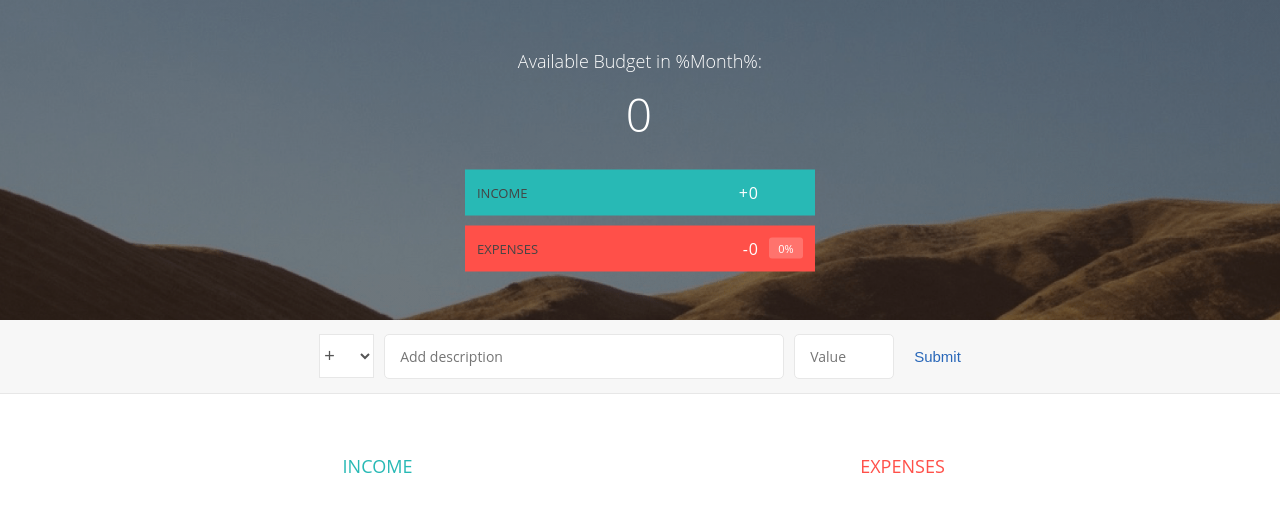
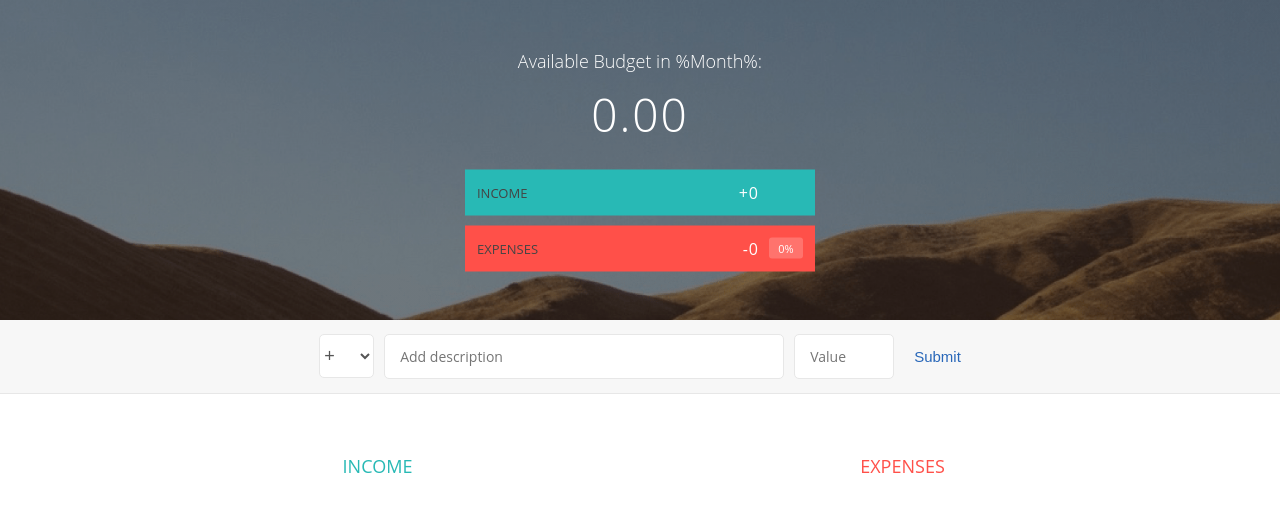
Before and after one commit to fakorede-bolu/Shopify, a React (Create React App) app: page / in a window 1280 px wide. Shown: the top 512 px of the page. Built offline with nearby package versions, Linux system fonts and the light colour scheme.

Commit message:
individual percentage calculation done

```diff
--- a/src/App.js
+++ b/src/App.js
@@ -16,7 +16,8 @@ class App extends Component {
       description: '',
       value: '',
       inc: 0,
-      exp: 0
+      exp: 0,
+      indVal: 0
 
     }
   }
@@ -49,11 +50,13 @@ class App extends Component {
       console.log(this.state.budgetList.inc);
 
     } else if (this.state.type === 'exp') {
+
       this.state.budgetList.exp.push({
         Id: (this.state.budgetList.exp.length-1) + 1,
         Type: this.state.type,
         Description: this.state.description,
-        Value: this.state.value
+        Value: this.state.value,
+        Percentage: Math.round((this.state.value/ this.state.inc) * 100)
       })
       this.setState({ type: "inc", description: "", value: "" })
 
@@ -62,11 +65,10 @@ class App extends Component {
 
   }
 
-
   onSubmit = () => {
     this.AddItem();
     this.Inctotals();
-    this.Exptotals()
+    this.Exptotals();
   }
 
   keyPress = (event) => {
@@ -117,9 +119,9 @@ class App extends Component {
   render() {
     return (
       <div className="App">
-        <Top totalInc={this.state.inc} totalExp={this.state.exp} budget={this.state.budget} percent = {this.state.percentage}/>
+        <Top totalInc={this.state.inc} totalExp={this.state.exp} budget={this.state.budget} percent = {this.state.percentage} />
         <Input value = {this.state.value} type = {this.state.type} description = {this.state.description} typeChange = {this.typeChange} desChange = {this.desChange} valChange = {this.valChange} onSubmit = {this.onSubmit} onKeyPress = {this.keyPress}/>
-        <Item Income={this.state.budgetList.inc} Expense={this.state.budgetList.exp} DelIncItem = {this.DelIncItem} DelExpItem={this.DelExpItem}/>
+        <Item Income={this.state.budgetList.inc} Expense={this.state.budgetList.exp} DelIncItem={() => this.DelIncItem} DelExpItem={() => this.DelExpItem}/>
       </div>
     );
   }
--- a/src/components/item/Item.js
+++ b/src/components/item/Item.js
@@ -2,8 +2,8 @@ import React, {Component} from 'react';
 
 
 class Item extends Component {
+    render() {
 
-    render() {
        const IncItem = this.props.Income.map((value, index) => {
            if (value.Type === 'inc' && value.Description !== '' && value.Value !== '') {
                 return (
@@ -12,7 +12,7 @@ class Item extends Component {
                             <div className="right clearfix">
                                 <div className="item__value" >+ {value.Value}</div>
                                 <div className="item__delete">
-                                    <button className="item__delete--btn" onClick={()=> this.props.DelIncItem(index)}><i className="ion-ios-close-outline"></i>Del</button>
+                                    <button className="item__delete--btn" onClick={this.props.DelIncItem(index)}><i className="ion-ios-close-outline"></i>Del</button>
                                 </div>
                             </div>
                         </div>
@@ -30,9 +30,9 @@ class Item extends Component {
                             <div className="item__description">{value.Description}</div>
                             <div className="right clearfix">
                                 <div className="item__value" >- {value.Value}</div>
-                                <div className="item__percentage">21%</div>
+                                <div className="item__percentage">{value.Percentage}%</div>
                                 <div className="item__delete">
-                                    <button className="item__delete--btn" onClick={() => this.props.DelExpItem( index)}><i className="ion-ios-close-outline"></i>del</button>
+                                    <button className="item__delete--btn" onClick={ this.props.DelExpItem( index)}><i className="ion-ios-close-outline"></i>del</button>
                                 </div>
                             </div>
                         </div>
--- a/src/components/top/Top.js
+++ b/src/components/top/Top.js
@@ -2,18 +2,26 @@ import React from "react";
 
 const Top = ({totalInc, totalExp}) => {
 
-        let budget = 0;
+        let budget = `0.00`;
         if (totalInc > totalExp) {
             budget = `+ ${totalInc - (totalExp)}`
+        } else if (totalExp > totalInc) {
+            budget = `- ${totalExp}`
         }
+
 
 
         let percentage;
         if (totalInc === 0 || totalExp > totalInc) {
             percentage = `0%`
-         } else {
+         } else if (totalInc > totalExp) {
             percentage = `${Math.round((totalExp / totalInc) * 100)} %`;
         }
+
+
+
+
+
 
         return (
             <div>
--- a/src/index.css
+++ b/src/index.css
@@ -124,7 +124,7 @@ body {
     text-align: center;
 }
 
-.add__type {
+.add__type, .add__type:focus  {
     width: 55px;
     border: 1px solid #e7e7e7;
     height: 44px;
@@ -134,6 +134,7 @@ body {
     margin-right: 10px;
     font-weight: 300;
     transition: border 0.3s;
+     border-radius: 5px;
 }
 
 .add__description,
```
